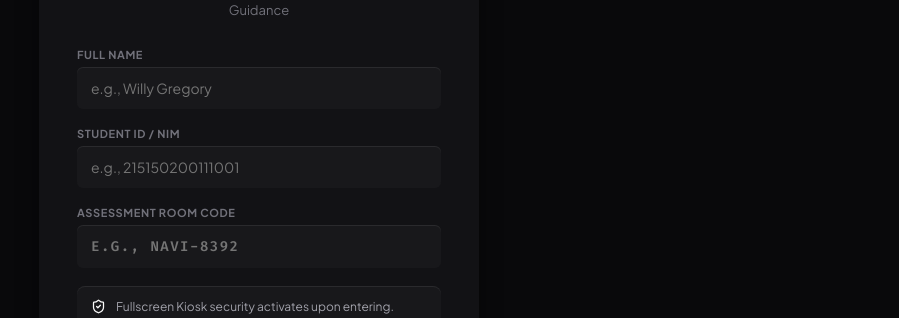
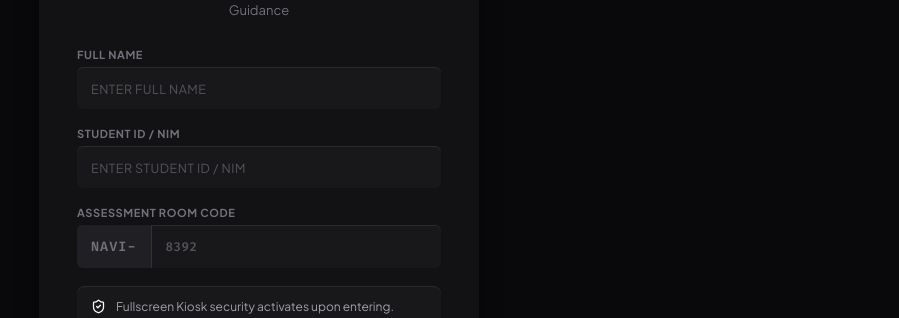
Before and after one commit to willgregorry/navi-app, a React (Vite) app: page / in a window 1280 px wide. Shown: the part 246-564 px from the top of the page, without its empty margins (381-1280 px from the left). Built offline with nearby package versions, Linux system fonts and the light colour scheme; no server answers.

Commit message:
feat: auto-capslock name input, fixed NAVI- prefix group for room code, and general placeholders

```diff
--- a/src/components/modals/JoinRoomView.tsx
+++ b/src/components/modals/JoinRoomView.tsx
@@ -21,12 +21,23 @@ export const JoinRoomView: React.FC<JoinRoomViewProps> = ({
 }) => {
   const [name, setName] = useState('');
   const [studentId, setStudentId] = useState('');
-  const [roomCode, setRoomCode] = useState('');
+  const [roomSuffix, setRoomSuffix] = useState('');
   const [errors, setErrors] = useState<FormErrors>({});
 
   const nameInputRef = useRef<HTMLInputElement>(null);
   const studentIdInputRef = useRef<HTMLInputElement>(null);
   const roomCodeInputRef = useRef<HTMLInputElement>(null);
+
+  const handleRoomChange = (e: React.ChangeEvent<HTMLInputElement>) => {
+    let val = e.target.value.toUpperCase();
+    if (val.startsWith('NAVI-')) {
+      val = val.slice(5);
+    }
+    setRoomSuffix(val);
+    if (errors.roomCode) {
+      setErrors((prev) => ({ ...prev, roomCode: undefined }));
+    }
+  };
 
   const handleSubmit = (e: React.FormEvent) => {
     e.preventDefault();
@@ -38,8 +49,9 @@ export const JoinRoomView: React.FC<JoinRoomViewProps> = ({
     if (!studentId.trim()) {
       newErrors.studentId = 'Please enter your student ID / NIM.';
     }
-    if (!roomCode.trim()) {
-      newErrors.roomCode = 'Please specify the assessment room code.';
+    const cleanSuffix = roomSuffix.trim().toUpperCase();
+    if (!cleanSuffix) {
+      newErrors.roomCode = 'Please enter the assessment room code.';
     }
 
     if (Object.keys(newErrors).length > 0) {
@@ -56,7 +68,8 @@ export const JoinRoomView: React.FC<JoinRoomViewProps> = ({
     }
 
     setErrors({});
-    onJoin(name.trim(), studentId.trim(), roomCode.trim().toUpperCase());
+    const fullRoomCode = `NAVI-${cleanSuffix}`;
+    onJoin(name.trim().toUpperCase(), studentId.trim(), fullRoomCode);
   };
 
   return (
@@ -87,15 +100,15 @@ export const JoinRoomView: React.FC<JoinRoomViewProps> = ({
               ref={nameInputRef}
               id="student-name"
               type="text"
-              placeholder="e.g., Willy Gregory"
+              placeholder="ENTER FULL NAME"
               value={name}
               onChange={(e) => {
-                setName(e.target.value);
+                setName(e.target.value.toUpperCase());
                 if (errors.name) {
                   setErrors((prev) => ({ ...prev, name: undefined }));
                 }
               }}
-              className={errors.name ? 'input-has-error' : ''}
+              className={`name-input ${errors.name ? 'input-has-error' : ''}`}
               autoComplete="name"
             />
             {errors.name && (
@@ -112,7 +125,7 @@ export const JoinRoomView: React.FC<JoinRoomViewProps> = ({
               ref={studentIdInputRef}
               id="student-id"
               type="text"
-              placeholder="e.g., 215150200111001"
+              placeholder="ENTER STUDENT ID / NIM"
               value={studentId}
               onChange={(e) => {
                 setStudentId(e.target.value);
@@ -133,21 +146,19 @@ export const JoinRoomView: React.FC<JoinRoomViewProps> = ({
 
           <div className="form-group">
             <label htmlFor="room-code">ASSESSMENT ROOM CODE</label>
+            <div className={`room-input-group ${errors.roomCode ? 'group-has-error' : ''}`}>
+              <span className="room-prefix-tag">NAVI-</span>
               <input
                 ref={roomCodeInputRef}
                 id="room-code"
                 type="text"
-              placeholder="e.g., NAVI-8392"
-              value={roomCode}
-              onChange={(e) => {
-                setRoomCode(e.target.value);
-                if (errors.roomCode) {
-                  setErrors((prev) => ({ ...prev, roomCode: undefined }));
-                }
-              }}
-              className={`room-input ${errors.roomCode ? 'input-has-error' : ''}`}
+                placeholder="8392"
+                value={roomSuffix}
+                onChange={handleRoomChange}
+                className="room-suffix-input"
                 autoComplete="off"
               />
+            </div>
             {errors.roomCode && (
               <div className="field-error-msg">
                 <AlertCircle size={12} />
--- a/src/index.css
+++ b/src/index.css
@@ -328,11 +328,69 @@ textarea {
   animation: fadeIn 0.15s ease-in-out;
 }
 
-.join-form .room-input {
+.name-input {
+  text-transform: uppercase;
+}
+
+.room-input-group {
+  display: flex;
+  align-items: stretch;
+  background: var(--bg-surface-elevated);
+  border-radius: 6px;
+  overflow: hidden;
+  box-shadow: var(--highlight-top);
+  transition: all 0.15s ease;
+}
+
+.room-input-group:focus-within {
+  outline: 2px solid var(--text-primary);
+  background: var(--bg-surface);
+}
+
+.room-input-group.group-has-error {
+  box-shadow: inset 0 0 0 1.5px var(--alarm-red);
+  background: var(--alarm-red-subtle);
+}
+
+.room-input-group.group-has-error:focus-within {
+  outline: 2px solid var(--alarm-red);
+  background: var(--bg-surface);
+}
+
+.room-prefix-tag {
+  display: inline-flex;
+  align-items: center;
+  padding: 0 14px;
+  background: var(--bg-card);
+  border-right: 1px solid var(--divider-line);
   font-family: var(--font-mono);
+  font-size: 13.5px;
+  font-weight: 700;
+  color: var(--text-muted);
+  user-select: none;
+  letter-spacing: 1px;
+}
+
+.room-suffix-input {
+  flex: 1;
+  width: 100%;
+  padding: 12px 14px !important;
+  background: transparent !important;
+  border: none !important;
+  outline: none !important;
+  box-shadow: none !important;
+  color: var(--text-primary);
+  font-family: var(--font-mono) !important;
+  font-size: 14px;
   font-weight: 600;
   letter-spacing: 1.5px;
   text-transform: uppercase;
+}
+
+.join-form input::placeholder {
+  color: var(--text-dim);
+  font-size: 12.5px;
+  letter-spacing: 0.5px;
 }
 
 .kiosk-notice-unique {
```
Lines whose indentation alone changed are shown as unchanged.
